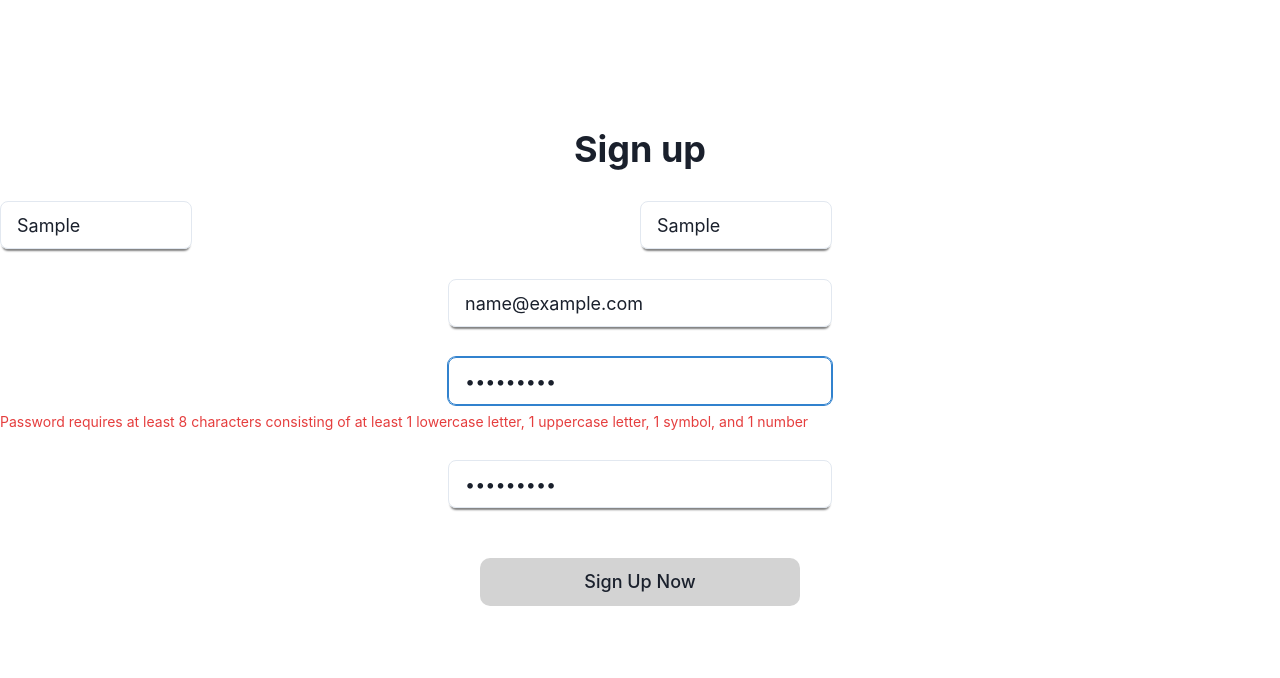
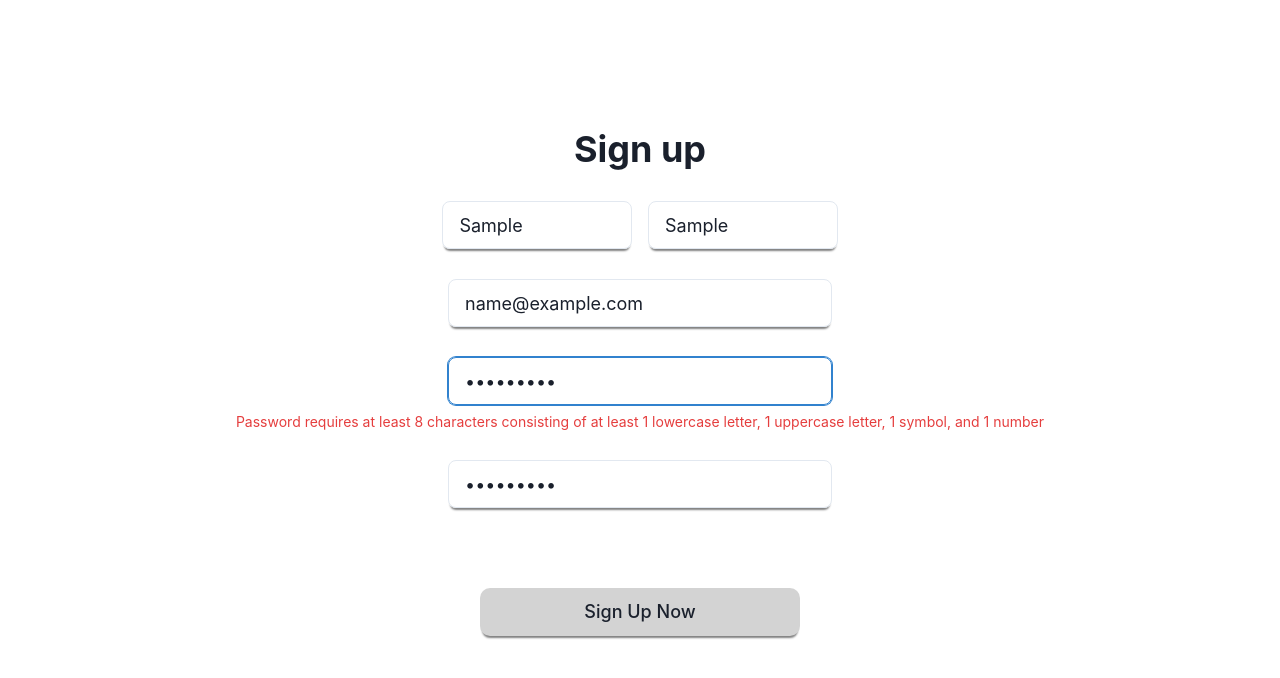
Before and after one commit to ctc-uci/stand-up-to-trash-frontend, a React (Vite) app: page /signup in a window 1280 px wide. Both pictures are taken after typing "Sample", "Sample", "name@example.com", "Sample123", "Sample123" into the empty fields and a click on the button "Sign Up Now". Shown: the top 678 px of the page. Built offline with nearby package versions, Linux system fonts and the light colour scheme; no server answers.

Commit message:
finish v1 signup and login

```diff
--- a/src/pages/ForgotPassword.jsx
+++ b/src/pages/ForgotPassword.jsx
@@ -1,5 +1,5 @@
 import {
-  // Box,
+  Box,
   Button,
   // Center,
   FormControl,
@@ -8,13 +8,6 @@ import {
   // Heading,
   // HStack,
   Input,
-  Modal,
-  ModalBody,
-  ModalCloseButton,
-  ModalContent,
-  ModalFooter,
-  ModalHeader,
-  ModalOverlay,
   useDisclosure,
   useToast,
 } from '@chakra-ui/react';
@@ -72,32 +65,23 @@ const ForgotPasswordButton = () => {
   };
 
   return (
-    <>
+    <Box>
       <Button onClick={onOpen}>Forgot Password?</Button>
-      <Modal isOpen={isOpen} onClose={onClose}>
-        <ModalOverlay />
-        <ModalContent>
-          <ModalHeader>Forgot Password?</ModalHeader>
-          <ModalCloseButton />
-          <ModalBody>
+
       <form onSubmit={handleSubmit(onSubmit)}>
         <FormControl>
           <FormLabel>Email address</FormLabel>
           <Input value={email} onChange={e => setEmail(e.target.value)} type="email" />
         </FormControl>
       </form>
-          </ModalBody>
-          <ModalFooter>
+
       <Button colorScheme="blue" mr={3} type="submit" onClick={onSubmit}>
         Reset Account
       </Button>
       <Button variant="outline" onClick={onClose}>
         Close
       </Button>
-          </ModalFooter>
-        </ModalContent>
-      </Modal>
-    </>
+    </Box>
   );
 };
 
--- a/src/pages/Login.jsx
+++ b/src/pages/Login.jsx
@@ -130,13 +130,13 @@ const LoginForm = () => {
           <Center>
             <Button
               type="submit"
-              // fontFamily={"Optima"}
               fontWeight={500}
               backgroundColor={'lightgray'}
               size={'lg'}
               width={'25%'}
               borderRadius={10}
-              marginTop={50}
+              marginTop={'20'}
+              boxShadow={'0 4px 2px -2px gray'}
             >
               Login Now
             </Button>
--- a/src/pages/Signup.jsx
+++ b/src/pages/Signup.jsx
@@ -91,14 +91,14 @@ const CreateAccount = () => {
         <Heading>Sign up</Heading>
       </Center>
       <form onSubmit={handleSubmit(onSubmit)}>
-        <HStack spacing={0}>
+        <HStack spacing={4} justifyContent={'center'}>
           <FormControl isInvalid={errors.firstName}>
             {/* <Center> */}{' '}
             <Input
               placeholder="First name"
               width={'30%'}
               marginTop={30}
-              marginRight={0}
+              marginLeft={"70%"}
               size={'lg'}
               borderRadius={8}
               boxShadow={'0 4px 2px -2px gray'}
@@ -137,7 +137,11 @@ const CreateAccount = () => {
               {...register('email')}
             />
           </Center>
-          {errors.email && <FormErrorMessage>{errors.email?.message}</FormErrorMessage>}
+          {errors.email && (
+            <Center>
+              <FormErrorMessage>{errors.email?.message}</FormErrorMessage>
+            </Center>
+          )}
         </FormControl>
         <FormControl isInvalid={errors.password}>
           <Center>
@@ -152,7 +156,11 @@ const CreateAccount = () => {
               {...register('password')}
             />
           </Center>
-          {errors.password && <FormErrorMessage>{errors.password?.message}</FormErrorMessage>}
+          {errors.password && (
+            <Center>
+              <FormErrorMessage>{errors.password?.message}</FormErrorMessage>
+            </Center>
+          )}
         </FormControl>
         <FormControl isInvalid={errors.confirmPassword}>
           <Center>
@@ -168,7 +176,9 @@ const CreateAccount = () => {
             />
           </Center>
           {errors.confirmPassword && (
-            <FormErrorMessage>{errors.confirmPassword?.message}</FormErrorMessage>
+            <Center>
+              <FormErrorMessage>{errors.confirmPassword?.message}</FormErrorMessage>
+            </Center>
           )}
         </FormControl>
         <Center>
@@ -179,7 +189,8 @@ const CreateAccount = () => {
             size={'lg'}
             width={'25%'}
             borderRadius={10}
-            marginTop={50}
+            marginTop={"20"}
+            boxShadow={'0 4px 2px -2px gray'}
             onClick={handleSubmit(onSubmit)}
           >
             Sign Up Now
```
Lines whose indentation alone changed are shown as unchanged.
